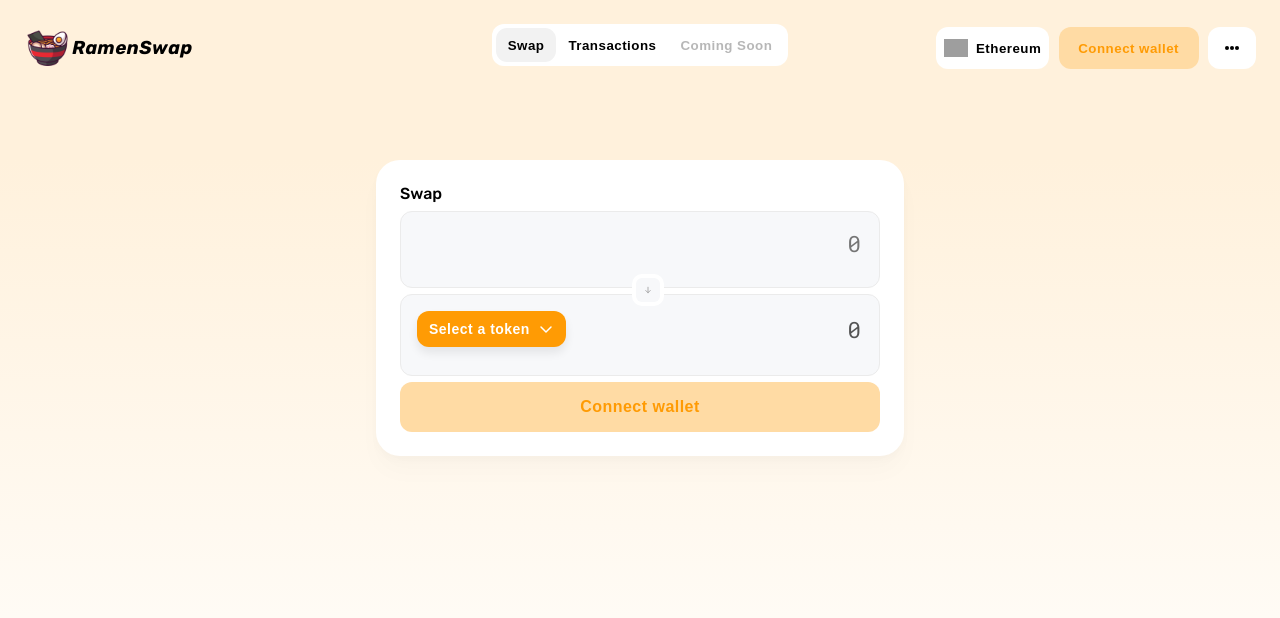
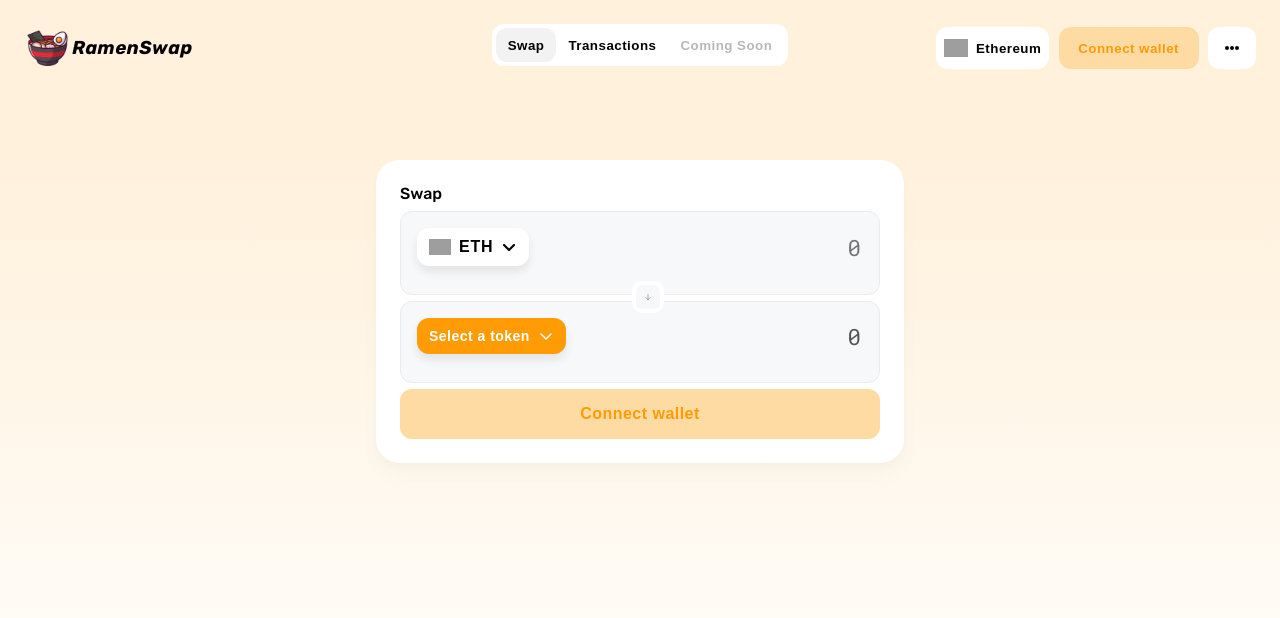
Before and after one commit to nitipon-apaisri/ramenswap-frontend, a React (Create React App) app: page / in a window 1280 px wide. Shown: the top 618 px of the page. Built offline with nearby package versions, Linux system fonts and the light colour scheme; no server answers; grey boxes are pictures that could not be loaded.

Commit message:
Fixed default token for origin token

```diff
--- a/src/components/SwapBlock.tsx
+++ b/src/components/SwapBlock.tsx
@@ -95,8 +95,7 @@ const Swap = () => {
                                     <img src={CaretDown} alt="caret-down" className="caretDown" />
                                 </button>
                             </div>
-                        ) : (
-                            context.supportTokens.length !== 0 && (
+                        ) : context.supportTokens.length !== 0 ? (
                             <div className="tokenSelect">
                                 <button onClick={toggleSupportTokens}>
                                     <img
@@ -108,7 +107,18 @@ const Swap = () => {
                                     <img src={CaretDown} alt="caret-down" className="caretDown" />
                                 </button>
                             </div>
-                            )
+                        ) : (
+                            <div className="tokenSelect">
+                                <button onClick={toggleSupportTokens}>
+                                    <img
+                                        src="https://cdn.coinranking.com/rk4RKHOuW/eth.svg"
+                                        alt="token"
+                                        className="tokenIcon"
+                                    />
+                                    <p>ETH</p>
+                                    <img src={CaretDown} alt="caret-down" className="caretDown" />
+                                </button>
+                            </div>
                         )}
                         <input
                             type="number"
```
Lines whose indentation alone changed are shown as unchanged.
